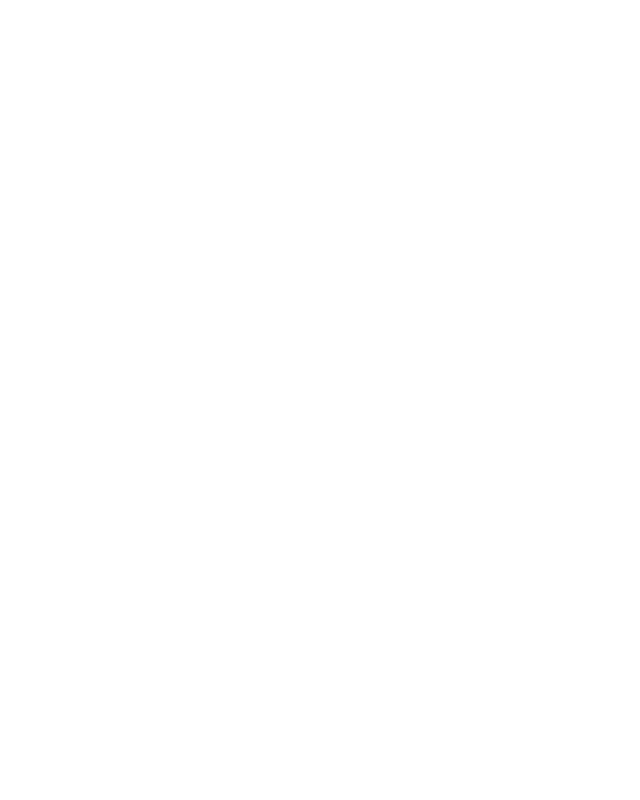
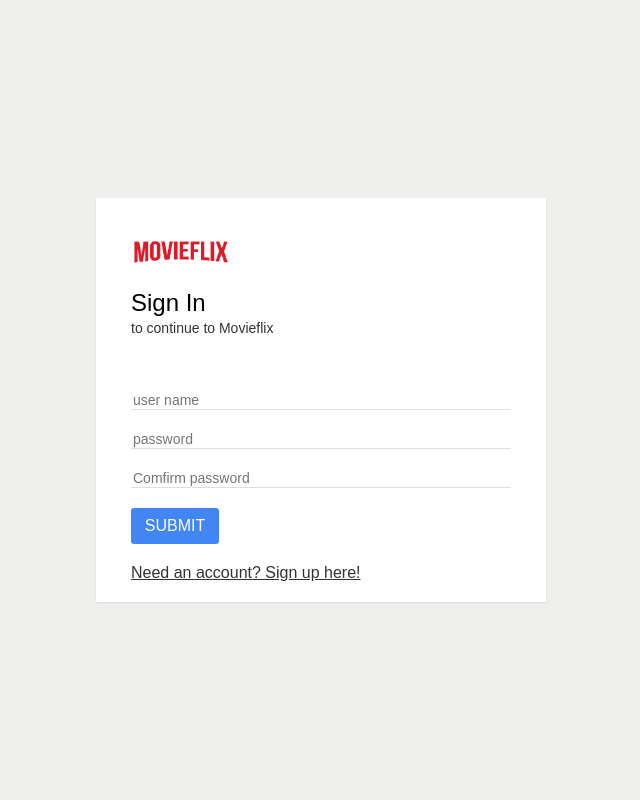
Before and after one commit to DevDaniel-R/NETFLIX_2, a PHP site: page / in a window 1280 px wide. Before the commit the part shown is empty. Shown: the whole page, without its empty margins (319-959 px from the left). Run offline with PHP 8.4, Linux system fonts and the light colour scheme.

Commit message:
did more to the register and index files and hooker up links

```diff
--- a/assets/style/style.css
+++ b/assets/style/style.css
@@ -8,6 +8,7 @@ body {
 * {
   font-family: Arial, Helvetica, sans-serif;
   color: #333;
+  box-sizing: border-box;
 }
 
 .signInContainer {
@@ -30,6 +31,7 @@ body {
 .column form {
   display: flex;
   flex-direction: column;
+  padding-top: 24px;
 }
 
 .column form input[type="text"],
--- a/index.php
+++ b/index.php
@@ -1,3 +1,9 @@
+<?php
+if (isset($_POST["submitButton"])) {
+  echo "Form was submitted";
+}
+?>
+
 <!DOCTYPE html>
 <html lang="en">
 
@@ -5,11 +11,38 @@
   <meta charset="UTF-8">
   <meta name="viewport" content="width=device-width, initial-scale=1.0">
   <meta http-equiv="X-UA-Compatible" content="ie=edge">
-  <title>Document</title>
+  <title>Welcome to movieflix!</title>
+  <link rel="stylesheet" type="text/css" href="assets/style/style.css" />
 </head>
 
 <body>
 
+  <div class="signInContainer">
+    <div class="column">
+
+      <div class="header">
+        <img src="assets/images/movieflex.png" title="Logo" alt="Site Logo" />
+        <h3>Sign In</h3>
+        <span>to continue to Movieflix</span>
+      </div>
+
+      <form method="POST">
+
+        <input type="text" name="userName" placeholder="user name" required>
+
+        <input type="password" name="password" placeholder="password" required>
+
+        <input type="password" name="password2" placeholder="Comfirm password" required>
+
+        <input type="submit" name="submitButton" value="SUBMIT" required>
+
+      </form>
+
+      <a href="register.php" class="signInMessage">Need an account? Sign up here!</a>
+
+    </div>
+  </div>
+
 </body>
 
 </html>
--- a/register.php
+++ b/register.php
@@ -46,6 +46,8 @@ if (isset($_POST["submitButton"])) {
 
       </form>
 
+      <a href="index.php" class="signInMessage">Already have an account? Sign in here!</a>
+
     </div>
   </div>
 
```
